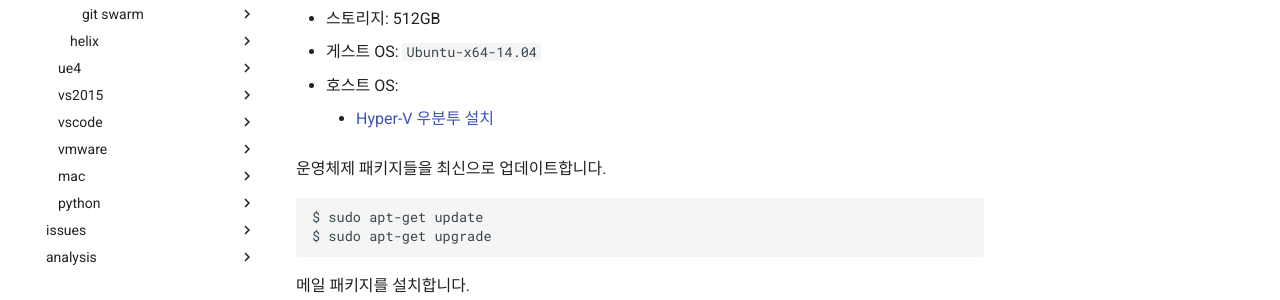
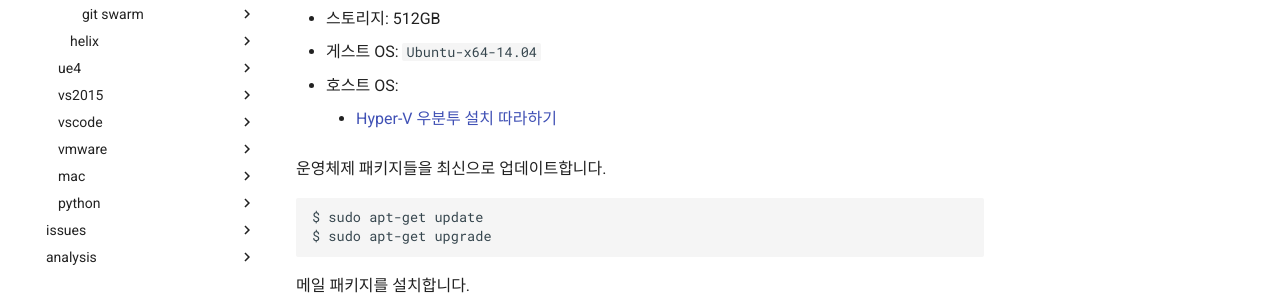
Before and after one commit to myevan/myevan-home, an MkDocs documentation site: the page built from docs/gitlab_ubuntu_installation_digest.md, in a window 1280 px wide and 900 px high. Shown: the part 366-666 px from the top of the window. Built offline with MkDocs 1.6.1 and Material for MkDocs 9.7.7, drawn with Linux system fonts in a browser that asks for light colours; old or Windows-style settings are respelled for this version of MkDocs.

Commit message:
깃 랩 우분투 설치 링크 깨짐 수정

```diff
--- a/docs/gitlab_ubuntu_installation_digest.md
+++ b/docs/gitlab_ubuntu_installation_digest.md
@@ -9,7 +9,7 @@
 * 스토리지: 512GB
 * 게스트 OS: `Ubuntu-x64-14.04`
 * 호스트 OS:
-    * [Hyper-V 우분투 설치](hyper_v_ubuntu_installation_digest.md)
+    * [Hyper-V 우분투 설치 따라하기](hyper_v_ubuntu_installation_tutorial.md)
 
 
 운영체제 패키지들을 최신으로 업데이트합니다.
```
